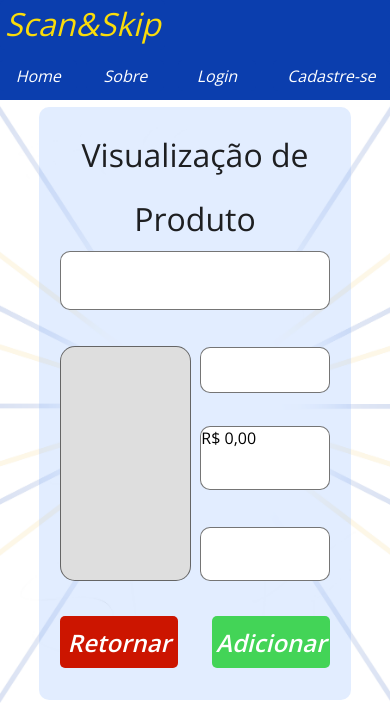
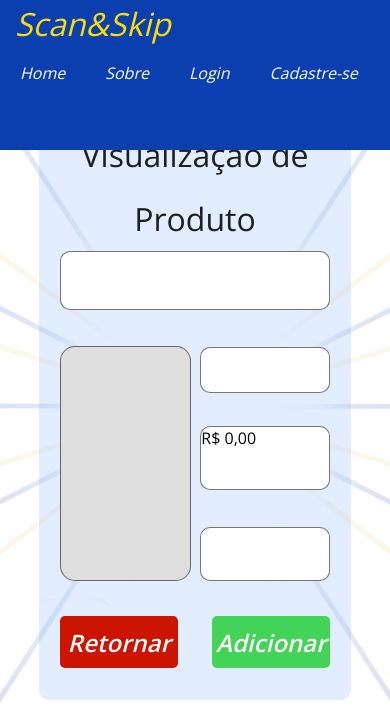
Before and after one commit to jhkersul/ScanSkip_Carrinho, a Django app: page /produtos/1/ in a window 390 px wide. Shown: the top 708 px of the page. Run offline with Django 3.2, Linux system fonts and the light colour scheme; data that the repository does not hold is empty; parts of the project's set-up code (start-up, migrations or seed data) failed here and were passed over.

Commit message:
Melhorando CSS do menu superior

```diff
--- a/carrinho/Templates/css/header---footer.css
+++ b/carrinho/Templates/css/header---footer.css
@@ -18,7 +18,7 @@ body {
 
 .botaoBarra {
   display: block;
-  float: right;
+  float: left;
   height: 31px;
   border-radius: 5px;
   background-color: rgb(11, 62, 174);
@@ -26,6 +26,10 @@ body {
   font-size: 1em;
   text-align: center;
   color: rgb(255, 255, 255);
+  margin-left: 20px;
+  margin-right: 20px;
+  vertical-align: middle;
+  height: 100%;
 }
 
 .botaoBarra:hover {
@@ -60,10 +64,8 @@ body {
 }
 
 .botoesbarra {
-  float: left;
-  width: 44.0013020833%;
+  float: right;
   height: 50px;
-  margin-left: 13.58073%;
   background-color: rgb(11, 62, 174);
 }
 
@@ -92,7 +94,6 @@ body {
 
 .textheader {
   float: left;
-  width: 42.4166666666%;
   height: 50px;
   min-height: 50px;
   border-radius: 5px;
@@ -100,6 +101,7 @@ body {
   font: italic 400 2em/1.5 'Open Sans';
   text-align: center;
   color: rgb(250, 220, 10);
+  margin-left: 15px;
 }
 
 .wrapper {
@@ -124,7 +126,8 @@ body {
   }
 
   .barra .botoesbarra {
-    margin-left: 13.58008%;
+    width: 100%;
+    margin-top: -2px;
   }
 
   .botoesbarra .botaoBarra {
@@ -153,7 +156,7 @@ body {
 
   .botoesbarra .botaoSobre {
     z-index: 1;
-    width: 18.936434659%;
+    width: 100px;
     margin-right: 60.61346%;
   }
 
@@ -190,7 +193,7 @@ body {
   }
 
   .barra .botoesbarra {
-    margin-left: 13.58073%;
+    width: 100%;
   }
 
   .botoesbarra .botaoBarra {
@@ -245,51 +248,18 @@ body {
   .barra {
     left: 0;
     right: 0;
-    height: 98px;
+    height: 150px;
     margin-right: auto;
     margin-left: auto;
   }
 
   .barra .botoesbarra {
     clear: both;
-    width: 100.2173913043%;
-    margin-left: -0.21739%;
+    width: 100%;
   }
 
   .botoesbarra .botaoBarra {
     position: relative;
-  }
-
-  .botoesbarra .botaoCadastro {
-    z-index: 3;
-    width: 30%;
-    min-width: 80px;
-    margin-right: 0;
-  }
-
-  .botoesbarra .botaoHome {
-    float: left;
-    z-index: 0;
-    width: 20%;
-    margin-right: 0;
-  }
-
-  .botoesbarra .botaoLogin {
-    clear: none;
-    z-index: 2;
-    width: 20%;
-    margin-top: 10px;
-    margin-right: 134px;
-  }
-
-  .botoesbarra .botaoSobre {
-    float: left;
-    clear: none;
-    z-index: 1;
-    width: 20%;
-    margin-top: 10px;
-    margin-right: 0;
-    margin-left: 9px;
   }
 
   .corpo {
--- a/carrinho/Templates/header---footer.html
+++ b/carrinho/Templates/header---footer.html
@@ -18,14 +18,15 @@
     <div class="barra clearfix">
         <p class="textheader">Scan&amp;Skip</p>
         <div class="botoesbarra clearfix">
-            <button onClick="window.location='https://scan-skip-teste.herokuapp.com/';" class="botaoBarra botaoHome">Home</button>
-            <button onClick="window.location='https://scan-skip-teste.herokuapp.com/sobre';" class="botaoBarra botaoSobre" type="button">Sobre</button>
+            <button onClick="window.location='https://scan-skip-teste.herokuapp.com/';" class="botaoBarra">Home</button>
+            <button onClick="window.location='https://scan-skip-teste.herokuapp.com/sobre';" class="botaoBarra" type="button">Sobre</button>
             {% if request.session.logado %}
-                <button onClick="window.location='https://scan-skip-teste.herokuapp.com/perfil';" class="botaoBarra botaoLogin">Perfil</button>
-                <button onClick="window.location='{% url 'Logout' %}';" class="botaoBarra botaoCadastro">Logout</button>
+                <button onClick="window.location='https://scan-skip-teste.herokuapp.com/mapa';" class="botaoBarra">Mapa</button>
+                <button onClick="window.location='https://scan-skip-teste.herokuapp.com/perfil';" class="botaoBarra">Perfil</button>
+                <button onClick="window.location='{% url 'Logout' %}';" class="botaoBarra">Logout</button>
             {% else %}
-                <button onClick="window.location='https://scan-skip-teste.herokuapp.com/login';" class="botaoBarra botaoLogin">Login</button>
-                <button onClick="window.location='https://scan-skip-teste.herokuapp.com/cadastro';" class="botaoBarra botaoCadastro">Cadastre-se</button>
+                <button onClick="window.location='https://scan-skip-teste.herokuapp.com/login';" class="botaoBarra">Login</button>
+                <button onClick="window.location='https://scan-skip-teste.herokuapp.com/cadastro';" class="botaoBarra">Cadastre-se</button>
             {% endif %}
         </div>
     </div>
```
Also changed, not shown: other parts of carrinho/Templates/css/header---footer.css (+6 -27 lines).
